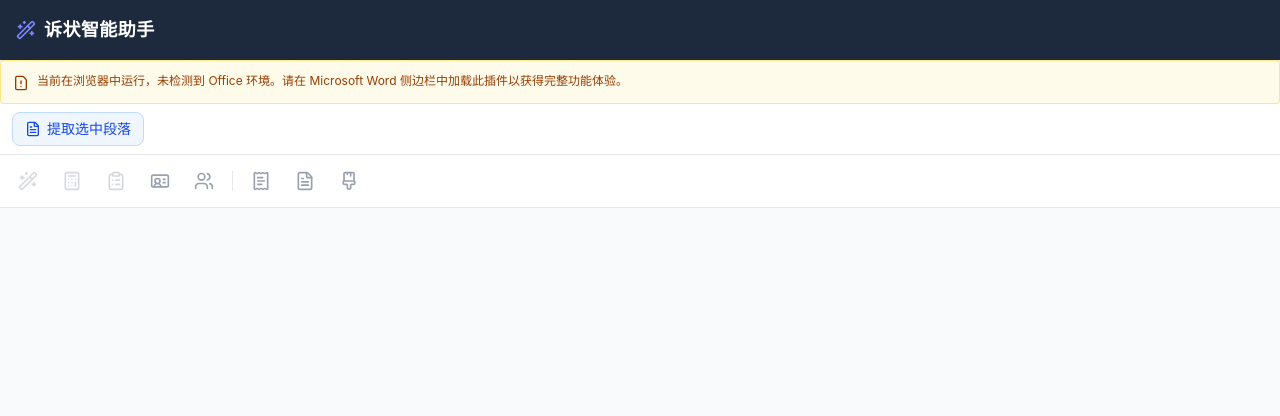
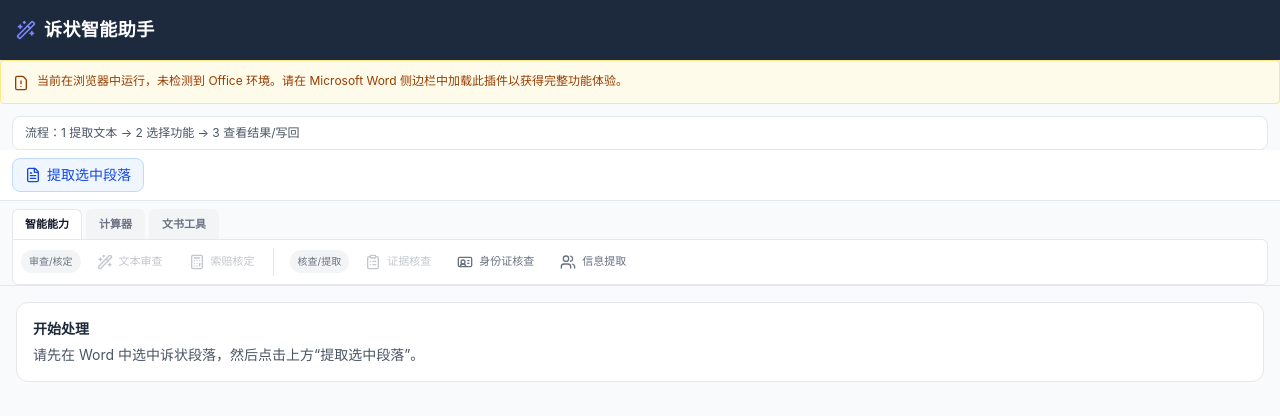
Before and after one commit to darklinpods/word-assist, a React (Vite) app: page / in a window 1280 px wide. Shown: the top 416 px of the page. Built offline with nearby package versions, Linux system fonts and the light colour scheme; no server answers.

Commit message:
界面改动

```diff
--- a/src/App.tsx
+++ b/src/App.tsx
@@ -53,6 +53,13 @@ export default function App() {
     evidence.isChecking ||
     idCard.isChecking ||
     parties.isExtracting;
+  const hasAnyResult = Boolean(
+    analysis.analysisResult ||
+    (claims.verificationResults && claims.totalSummary) ||
+    evidence.evidenceResults ||
+    idCard.results ||
+    parties.result
+  );
 
   // 顶部按钮：只切换面板，首次切入且无结果时自动触发
   const handleAnalyze = () => {
@@ -130,6 +137,12 @@ export default function App() {
         <div className="flex-1 flex flex-col min-h-0">
           <OfficeWarning />
 
+          <div className="px-3 pt-3">
+            <div className="bg-white border border-gray-200 rounded-lg px-3 py-2 text-xs text-gray-600">
+              流程：1 提取文本 → 2 选择功能 → 3 查看结果/写回
+            </div>
+          </div>
+
           {/* 读取文档工具栏 */}
           <div className="flex items-center gap-2 px-3 py-2 bg-white border-b border-gray-200">
             <button onClick={reader.readSelection}
@@ -147,6 +160,7 @@ export default function App() {
             isAnalyzing={analysis.isLoading} isVerifying={claims.isVerifying}
             isCheckingEvidence={evidence.isChecking} isCheckingIdCard={idCard.isChecking}
             isExtractingParties={parties.isExtracting}
+            hasResults={hasAnyResult}
             onAnalyze={handleAnalyze} onVerifyClaims={handleVerifyClaims}
             onCheckEvidence={handleCheckEvidence} onCheckIdCard={handleCheckIdCard}
             onExtractParties={handleExtractParties}
--- a/src/components/ActionPanel.tsx
+++ b/src/components/ActionPanel.tsx
@@ -1,4 +1,4 @@
-import { type ReactNode } from 'react';
+import { type ReactNode, useState } from 'react';
 import { Wand2, Calculator, ClipboardList, Loader2, ReceiptText, FileText, IdCard, Users, PaintbrushVertical } from 'lucide-react';
 
 interface Props {
@@ -9,6 +9,7 @@ interface Props {
   isCheckingEvidence: boolean;
   isCheckingIdCard: boolean;
   isExtractingParties: boolean;
+  hasResults: boolean;
   onAnalyze: () => void;
   onVerifyClaims: () => void;
   onCheckEvidence: () => void;
@@ -21,73 +22,109 @@ interface Props {
   children?: ReactNode;
 }
 
-const btn = (active: boolean, color: string) =>
-  `relative group p-2.5 rounded-lg transition-colors cursor-pointer ${active ? color : 'text-gray-400 hover:text-gray-600 hover:bg-gray-100'} disabled:opacity-40 disabled:cursor-not-allowed`;
+const ribbonBtn = (active: boolean, color: string) =>
+  `relative group px-2.5 py-1.5 rounded-md transition-colors cursor-pointer inline-flex items-center gap-1.5 text-[11px] leading-tight ${active ? color : 'text-gray-500 hover:text-gray-700 hover:bg-gray-100'} disabled:opacity-40 disabled:cursor-not-allowed`;
 
-const Tip = ({ label }: { label: string }) => (
-  <span className="pointer-events-none absolute bottom-full left-1/2 -translate-x-1/2 mb-1.5 whitespace-nowrap rounded bg-gray-800 px-2 py-1 text-xs text-white opacity-0 group-hover:opacity-100 transition-opacity z-10">
-    {label}
-  </span>
+const RibbonGroup = ({ title, children }: { title: string; children: ReactNode }) => (
+  <div className="flex items-center gap-1.5 pr-2 mr-2 border-r border-gray-200 last:border-r-0 last:mr-0 last:pr-0">
+    <span className="text-[10px] text-gray-500 bg-gray-100 px-2 py-1 rounded-full shrink-0">{title}</span>
+    {children}
+  </div>
 );
 
+type RibbonTab = 'ai' | 'calculator' | 'docs';
+
 export default function ActionPanel({
-  hasText, isBusy, isAnalyzing, isVerifying, isCheckingEvidence, isCheckingIdCard, isExtractingParties,
+  hasText, isBusy, isAnalyzing, isVerifying, isCheckingEvidence, isCheckingIdCard, isExtractingParties, hasResults,
   onAnalyze, onVerifyClaims, onCheckEvidence, onCheckIdCard, onExtractParties, onOpenCalculator, onInsertTemplate, onFormatDocument,
   error, children,
 }: Props) {
+  const [activeTab, setActiveTab] = useState<RibbonTab>('ai');
+  const tabBtn = (tab: RibbonTab) =>
+    `px-3 py-1.5 text-[11px] font-semibold rounded-t-md border border-b-0 transition-colors ${
+      activeTab === tab
+        ? 'bg-white text-gray-900 border-gray-200'
+        : 'bg-gray-100 text-gray-500 border-transparent hover:text-gray-700'
+    }`;
+
   return (
     <div className="flex flex-col flex-1 min-h-0">
-      {/* 图标工具栏 */}
-      <div className="flex items-center gap-1 px-2 py-1.5 bg-white border-b border-gray-200">
+      {/* 功能分组：先宏观、再微观 */}
+      <div className="px-3 pt-2 bg-gray-50 border-b border-gray-200">
+        <div className="flex items-end gap-1">
+          <button className={tabBtn('ai')} onClick={() => setActiveTab('ai')}>智能能力</button>
+          <button className={tabBtn('calculator')} onClick={() => setActiveTab('calculator')}>计算器</button>
+          <button className={tabBtn('docs')} onClick={() => setActiveTab('docs')}>文书工具</button>
+        </div>
+        <div className="bg-white border border-gray-200 rounded-b-md rounded-tr-md px-2 py-2">
+          {activeTab === 'ai' && (
+            <div className="flex items-center gap-2 flex-wrap">
+              <RibbonGroup title="审查/核定">
                 <button onClick={onAnalyze} disabled={!hasText || isBusy}
-          className={btn(isAnalyzing, 'text-indigo-600 bg-indigo-50')}>
-          <Tip label="文本智能审查" />
-          {isAnalyzing ? <Loader2 className="w-5 h-5 animate-spin" /> : <Wand2 className="w-5 h-5" />}
+                  className={ribbonBtn(isAnalyzing, 'text-indigo-600 bg-indigo-50')}>
+                  {isAnalyzing ? <Loader2 className="w-4 h-4 animate-spin" /> : <Wand2 className="w-4 h-4" />}
+                  <span>文本审查</span>
                 </button>
 
                 <button onClick={onVerifyClaims} disabled={!hasText || isBusy}
-          className={btn(isVerifying, 'text-teal-600 bg-teal-50')}>
-          <Tip label="智能核定索赔金额" />
-          {isVerifying ? <Loader2 className="w-5 h-5 animate-spin" /> : <Calculator className="w-5 h-5" />}
+                  className={ribbonBtn(isVerifying, 'text-teal-600 bg-teal-50')}>
+                  {isVerifying ? <Loader2 className="w-4 h-4 animate-spin" /> : <Calculator className="w-4 h-4" />}
+                  <span>索赔核定</span>
                 </button>
+              </RibbonGroup>
 
+              <RibbonGroup title="核查/提取">
                 <button onClick={onCheckEvidence} disabled={!hasText || isBusy}
-          className={btn(isCheckingEvidence, 'text-violet-600 bg-violet-50')}>
-          <Tip label="证据清单核查" />
-          {isCheckingEvidence ? <Loader2 className="w-5 h-5 animate-spin" /> : <ClipboardList className="w-5 h-5" />}
+                  className={ribbonBtn(isCheckingEvidence, 'text-violet-600 bg-violet-50')}>
+                  {isCheckingEvidence ? <Loader2 className="w-4 h-4 animate-spin" /> : <ClipboardList className="w-4 h-4" />}
+                  <span>证据核查</span>
                 </button>
 
                 <button onClick={onCheckIdCard} disabled={isCheckingIdCard || isBusy}
-          className={btn(isCheckingIdCard, 'text-blue-600 bg-blue-50')}>
-          <Tip label="身份证号核查" />
-          {isCheckingIdCard ? <Loader2 className="w-5 h-5 animate-spin" /> : <IdCard className="w-5 h-5" />}
+                  className={ribbonBtn(isCheckingIdCard, 'text-blue-600 bg-blue-50')}>
+                  {isCheckingIdCard ? <Loader2 className="w-4 h-4 animate-spin" /> : <IdCard className="w-4 h-4" />}
+                  <span>身份证核查</span>
                 </button>
 
                 <button onClick={onExtractParties} disabled={isExtractingParties || isBusy}
-          className={btn(isExtractingParties, 'text-sky-600 bg-sky-50')}>
-          <Tip label="诉状信息提取" />
-          {isExtractingParties ? <Loader2 className="w-5 h-5 animate-spin" /> : <Users className="w-5 h-5" />}
+                  className={ribbonBtn(isExtractingParties, 'text-sky-600 bg-sky-50')}>
+                  {isExtractingParties ? <Loader2 className="w-4 h-4 animate-spin" /> : <Users className="w-4 h-4" />}
+                  <span>信息提取</span>
                 </button>
+              </RibbonGroup>
+            </div>
+          )}
 
-        <div className="w-px h-5 bg-gray-200 mx-1" />
+          {activeTab === 'calculator' && (
+            <div className="flex items-center gap-2">
+              <RibbonGroup title="计算入口">
+                <button onClick={onOpenCalculator}
+                  className={ribbonBtn(false, '') + ' hover:text-amber-600 hover:bg-amber-50'}>
+                  <ReceiptText className="w-4 h-4" />
+                  <span>赔偿计算</span>
+                </button>
+              </RibbonGroup>
+            </div>
+          )}
 
-        <button onClick={onOpenCalculator}
-          className={btn(false, '') + ' hover:text-amber-600 hover:bg-amber-50'}>
-          <Tip label="赔偿金额计算器" />
-          <ReceiptText className="w-5 h-5" />
-        </button>
-
+          {activeTab === 'docs' && (
+            <div className="flex items-center gap-2">
+              <RibbonGroup title="文书">
                 <button onClick={onInsertTemplate}
-          className={btn(false, '') + ' hover:text-gray-700 hover:bg-gray-100'}>
-          <Tip label="插入起诉状模板" />
-          <FileText className="w-5 h-5" />
+                  className={ribbonBtn(false, '') + ' hover:text-gray-700 hover:bg-gray-100'}>
+                  <FileText className="w-4 h-4" />
+                  <span>插入模板</span>
                 </button>
 
                 <button onClick={onFormatDocument}
-          className={btn(false, '') + ' hover:text-emerald-600 hover:bg-emerald-50'}>
-          <Tip label="传统诉状格式整理" />
-          <PaintbrushVertical className="w-5 h-5" />
+                  className={ribbonBtn(false, '') + ' hover:text-emerald-600 hover:bg-emerald-50'}>
+                  <PaintbrushVertical className="w-4 h-4" />
+                  <span>格式整理</span>
                 </button>
+              </RibbonGroup>
+            </div>
+          )}
+        </div>
       </div>
 
       {/* 输出区 */}
@@ -95,6 +132,16 @@ export default function ActionPanel({
         {error && (
           <div className="text-red-500 text-sm bg-red-50 p-2.5 rounded-md border border-red-100">{error}</div>
         )}
+        {!error && !hasResults && !isBusy && (
+          <div className="bg-white rounded-xl border border-gray-200 p-4 text-sm text-gray-600">
+            <div className="font-semibold text-gray-800 mb-1.5">开始处理</div>
+            {!hasText ? (
+              <div>请先在 Word 中选中诉状段落，然后点击上方“提取选中段落”。</div>
+            ) : (
+              <div>已获取文本，选择上方功能开始分析与写回。</div>
+            )}
+          </div>
+        )}
         {children}
       </div>
     </div>
```
Lines whose indentation alone changed are shown as unchanged.
